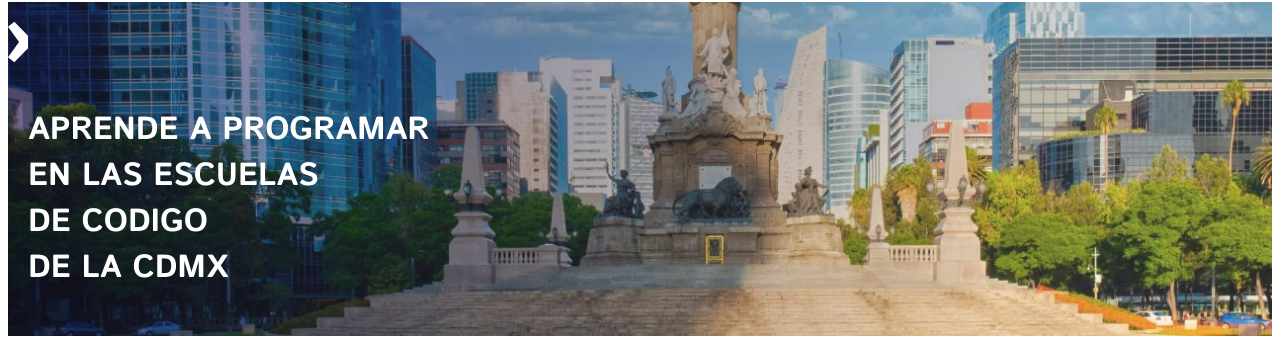
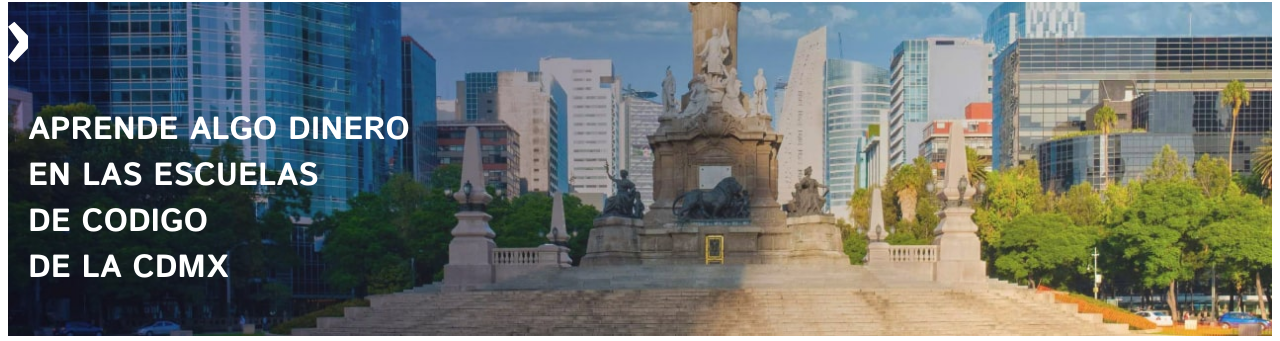
Before and after one commit to robertodegaona/proyectofinal, a plain HTML site: page index.html in a window 1280 px wide. Shown: the part 95-436 px from the top of the page. Drawn offline with Linux system fonts and the light colour scheme.

Commit message:
Update index.html
prueba de cambio

```diff
--- a/index.html
+++ b/index.html
@@ -33,7 +33,7 @@
 
         <div class="letras">
         <img class="vector" src="img/hero-vector.svg" alt="">
-        <h1> APRENDE A PROGRAMAR <br> EN LAS ESCUELAS <br> DE CODIGO <br> DE LA CDMX</h1>
+        <h1> APRENDE ALGO DINERO <br> EN LAS ESCUELAS <br> DE CODIGO <br> DE LA CDMX</h1>
         </div>
 
 
```
